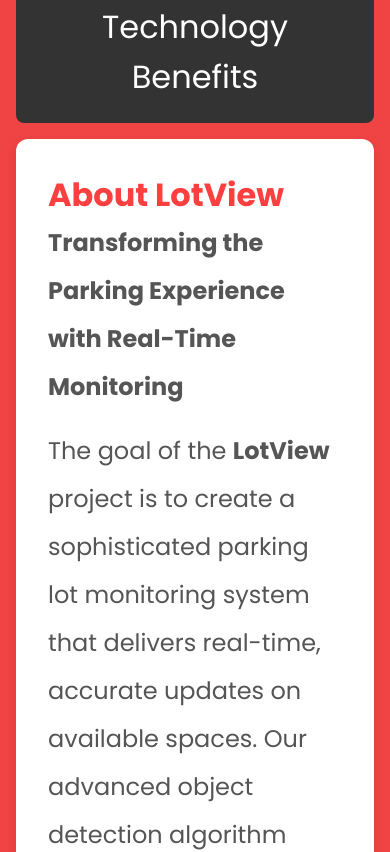
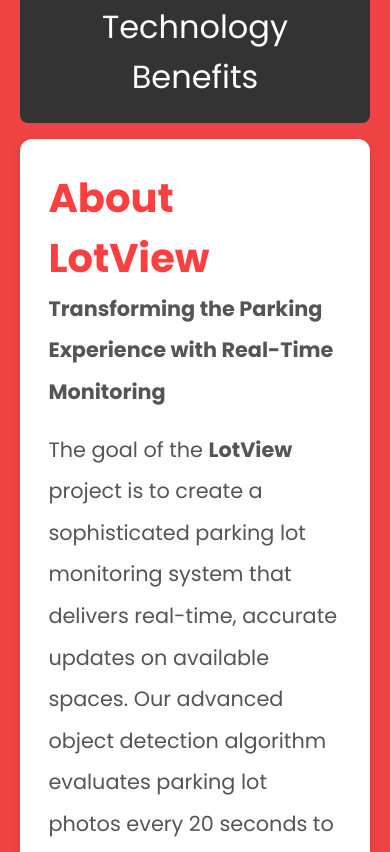
Before and after one commit to GitforJosh375/Senior_website, a React (Vite) app in the folder client/: page / in a window 390 px wide. Shown: the part 1220-2072 px from the top of the page. Built offline with nearby package versions, Linux system fonts and the light colour scheme; no server answers.

Commit message:
fix issues

```diff
--- a/client/src/components/DestinationStyles.css
+++ b/client/src/components/DestinationStyles.css
@@ -104,6 +104,13 @@
   color: #333;
 }
 
+@media (max-width: 1024px) {
+  .destination-container {
+    padding: 1rem;
+  }
+
+}
+
 /* Responsive Design for iPhones and Small Screens */
 @media (max-width: 768px) {
   .destination-container {
@@ -117,7 +124,7 @@
   }
 
   .sidebar {
-    width: 100%;
+    width: 98%;
     margin-bottom: 1rem;
     padding: 1rem;
   }
@@ -135,16 +142,16 @@
   }
 
   .destination {
-    width: 100%;
-    padding: 1rem;
+    width: 98%;
+    padding: 0.8rem;
   }
 
   .about-us h1 {
-    font-size: 2rem;
+    font-size: 2.5rem;
   }
 
   .about-us p, .about-us ul {
-    font-size: 1.5rem;
+    font-size: 1.3rem;
   }
 
   .about-us h2, .about-us h3 {
@@ -182,7 +189,7 @@
   }
 
   .about-us p, .about-us ul {
-    font-size: 1.2rem;
+    font-size: 0.8rem;
   }
 
   .about-us h2, .about-us h3 {
```
